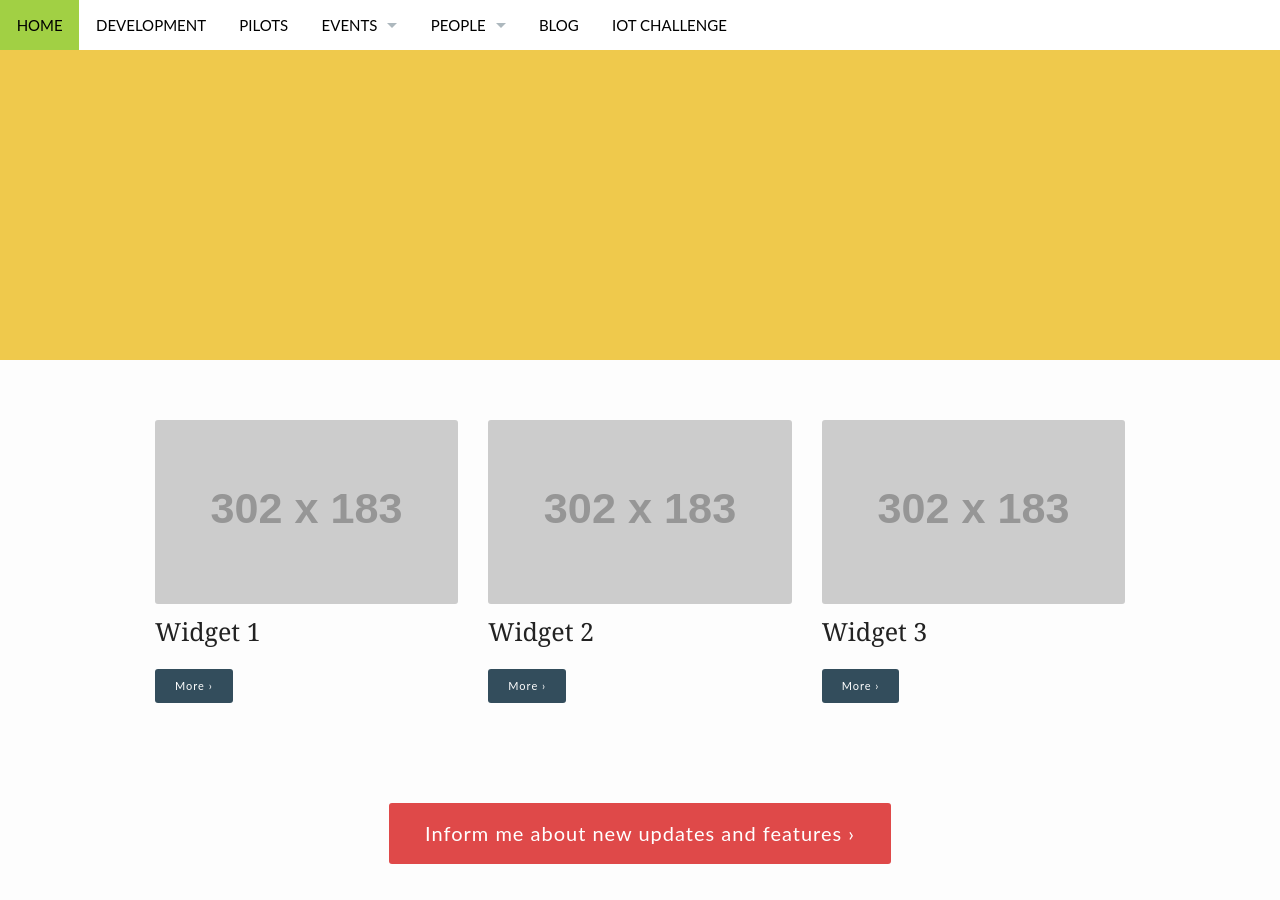
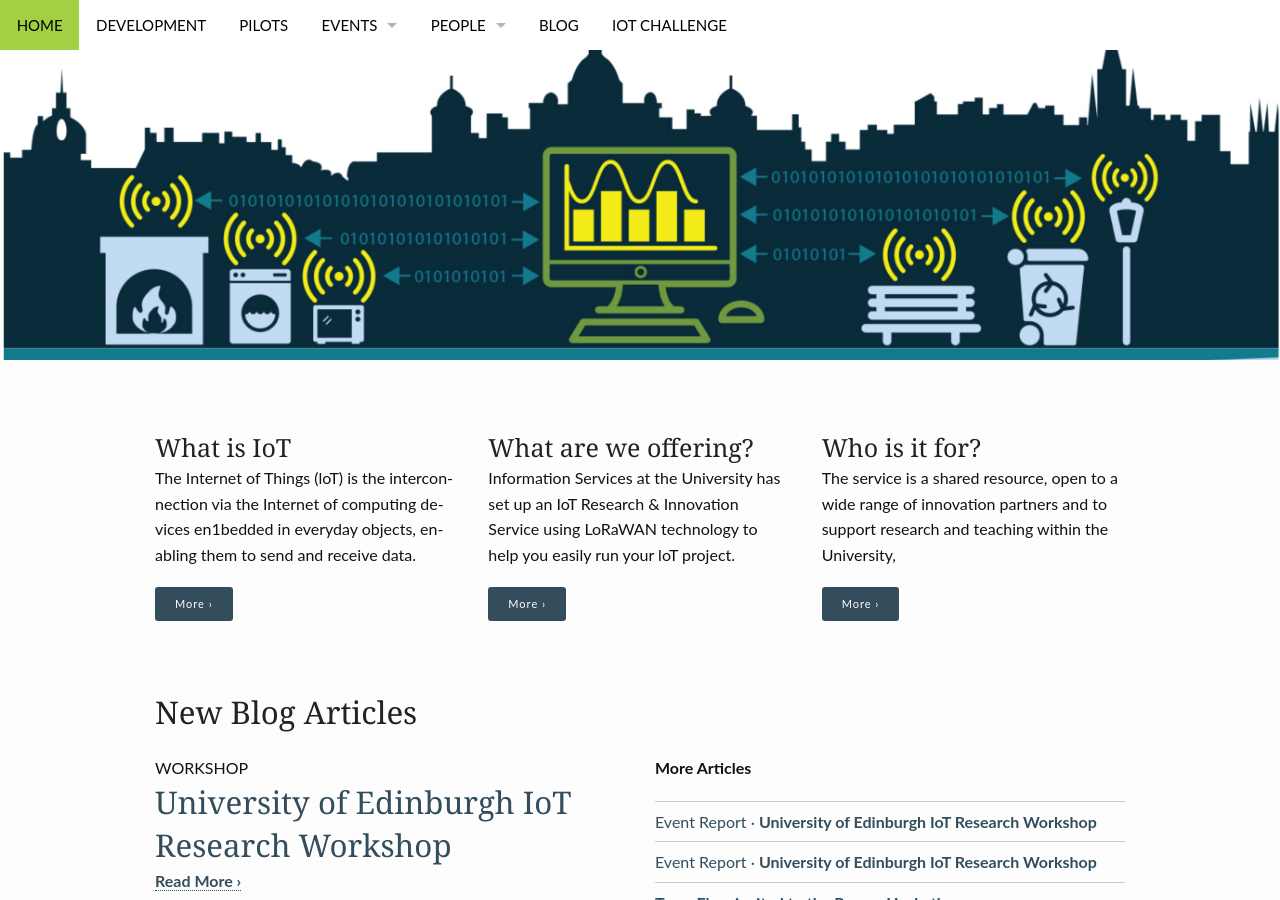
Before and after one commit to iot-uoe/webdev, a Jekyll site: the page built from pages/pages-root-folder/index.md, in a window 1280 px wide and 900 px high. Built offline with Jekyll 4.4.1, drawn with Linux system fonts in a browser that asks for light colours.

Commit message:
tweaking front page

```diff
--- a/_config.yml
+++ b/_config.yml
@@ -110,7 +110,7 @@
       show_meta: false 	# Hide metadata for all pages
       # sidebar:    		# Possible values › left, right › by default there will be no sidebar
       comments: false
-      author: phlow     # Default author for pages
+      author: ewan     # Default author for pages
   -
     scope:
       path: ""
@@ -119,7 +119,7 @@
       show_meta: false   # Show metadata for all posts
       # sidebar:        # Possible values › left, right › by default there will be no sidebar
       comments: false
-      author: phlow     # Default author for posts
+      author: ewan     # Default author for posts
 
 
 
--- a/pages/pages-root-folder/index.md
+++ b/pages/pages-root-folder/index.md
@@ -6,22 +6,22 @@
 #
 layout: frontpage
 header:
-  image_fullwidth: you-can-delete-me-header.png
+  image_fullwidth: banner.png
 widget1:
-  title: "Widget 1"
-  url: 'http://domain.de/must-be-absolut-url-like-this-one/'
-  image: 'http://dummyimage.com/302x183/334d5c/efc94c.png&text=Placeholder'
-  text: ''
+  title: "What is IoT"
+# url: ''
+# image: ''
+  text: 'The Internet of Things (loT) is the interconnection via the Internet of computing devices en1bedded in everyday objects, enabling them to send and receive data.'
 widget2:
-  title: "Widget 2"
-  url: 'http://domain.de/must-be-absolut-url-like-this-one/'
-  image: 'http://dummyimage.com/302x183/334d5c/efc94c.png&text=Placeholder'
-  text: ''
+  title: "What are we offering?"
+#  url: ''
+# image: ''
+  text: 'Information Services at the University has set up an IoT Research &amp; Innovation Service using LoRaWAN technology to help you easily run your loT project. '
 widget3:
-  title: "Widget 3"
-  url: 'http://domain.de/must-be-absolut-url-like-this-one/'
-  image: 'http://dummyimage.com/302x183/334d5c/efc94c.png&text=Placeholder'
-  text: ''
+  title: "Who is it for?"
+#  url: ''
+#  image: ''
+  text: 'The service is a shared resource, open to a wide range of innovation partners and to support research and teaching within the University,  '
 #
 # Use the call for action to show a button on the frontpage
 #
```
Also changed, not shown: other parts of pages/pages-root-folder/index.md (+3 -2 lines), _posts/2016-11-12-iot-in-the-city-collider-report.md (+1 -1 lines), images/banner.png (added).
